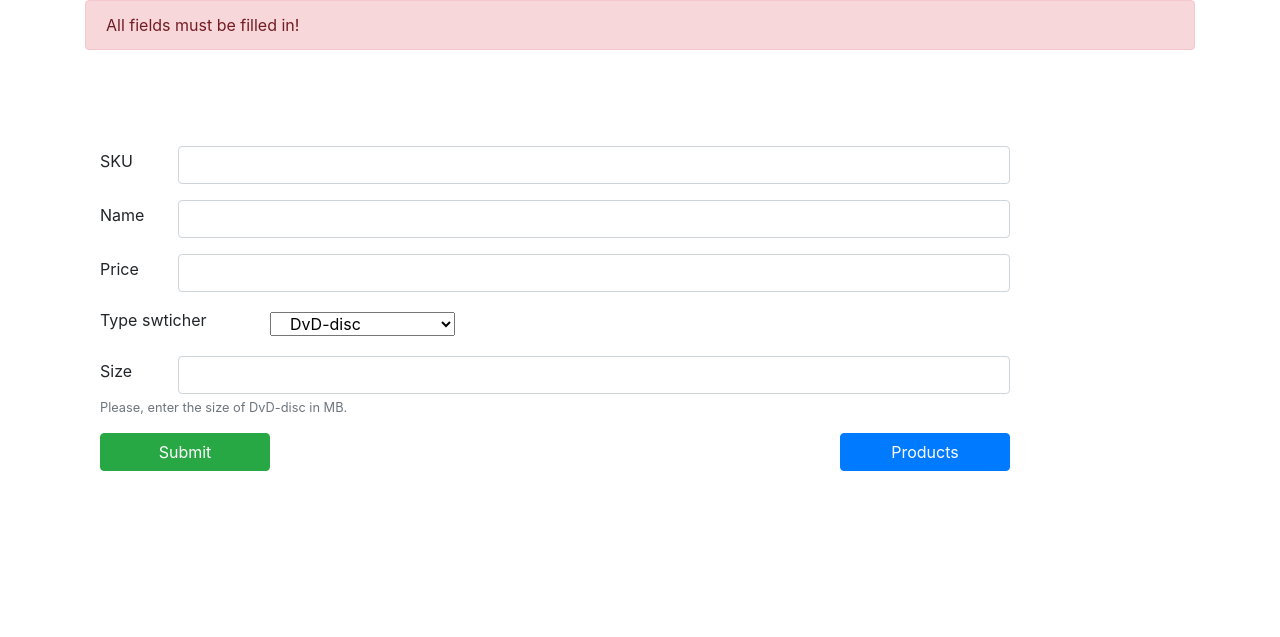
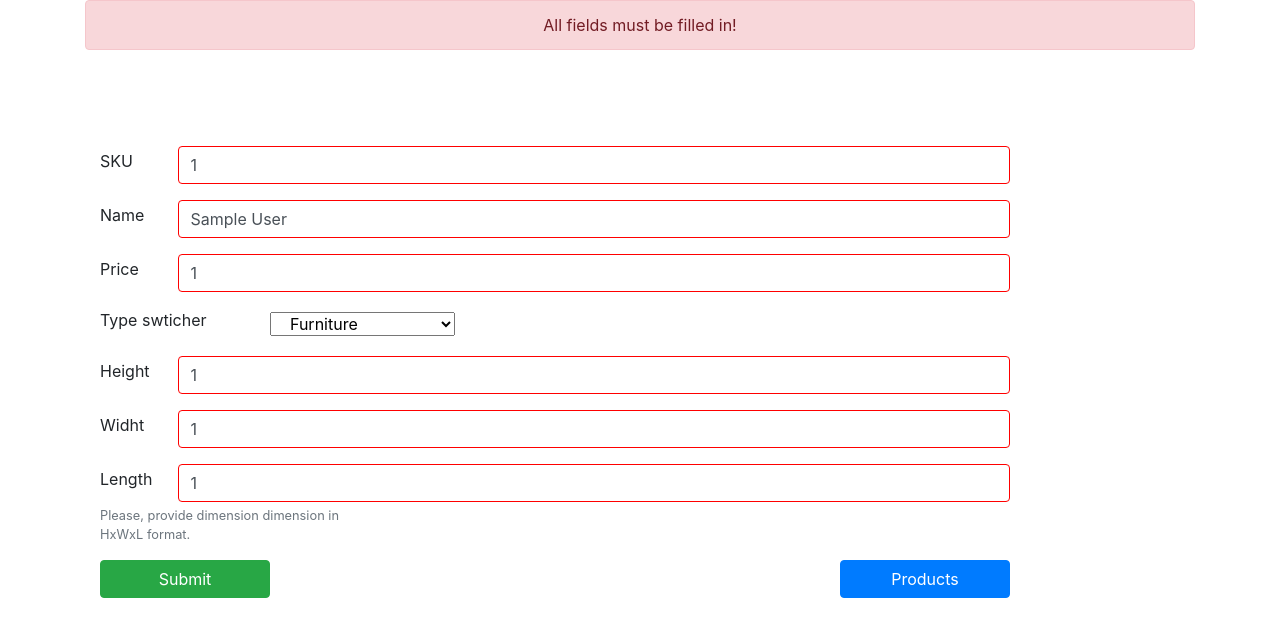
Before and after one commit to georgijsstasjuks/products, a PHP site: page /views/addProducts.php in a window 1280 px wide. Shown: the top 637 px of the page. Run offline with PHP 8.4, Linux system fonts and the light colour scheme; the visitor is signed in with stand-in values (Sample User, id 1).

Commit message:
add form validation

```diff
--- a/logic/Database.php
+++ b/logic/Database.php
@@ -23,21 +23,24 @@ class Database implements DatabaseInterface{
 
     //open connection to db
     public function connect(){
+        //path for *unix OS
         if($_SERVER['REQUEST_URI']=="/" || $_SERVER['REQUEST_URI']=="/index.php"){
             $path = 'config/env';
         }
+        //path for windows
         else{
-        $request = explode("/",$_SERVER['REQUEST_URI']);
+            $request = explode("/",$_SERVER['REQUEST_URI']);
 
-        if($request[2] == "index.php" || $request[2]=="" || $request[1]=="")
-            $path = 'config/env';
-        else
-            $path = '../config/env';
+            if($request[2] == "index.php" || $request[2]=="" || $request[1]=="")
+                $path = 'config/env';
+            else
+                $path = '../config/env';
         }
+        //get all parametrs
         foreach(self::getLines($path) as $value){
             $this->{$value[0]} = $value[1];
         }
-
+        //connect to db
         $connect = mysqli_connect($this->host, $this->user, $this->password, $this->dbName) or die("ERROR " . mysqli_error($link));
         $connect->set_charset("utf-8");
         return $connect;
@@ -45,8 +48,7 @@ class Database implements DatabaseInterface{
 
     public function save($table, $data){
        $keys = implode(", ",array_keys($data));
-       $values = implode(", ",array_values($data));
-       $values = str_replace(', ', "', '", $values);
+       $values = implode("', '",array_values($data));
        $query ="INSERT INTO {$table} ({$keys}) VALUES ('$values')";
        $result = mysqli_query($this->connect(),$query) or die("ERROR " . mysqli_error($this->connect()));
        return $result;
--- a/logic/Product.php
+++ b/logic/Product.php
@@ -40,11 +40,9 @@ class Product implements base_operations{
         $check=self::checkSku($data['SKU']);
         if($check==0){
             $this->database->save("products2",$data);
-            $_SESSION['flash']="success";
             return true;
-        } else {
-            $_SESSION['flash']="fail";
         }
+        $_SESSION["SKU_empty"]=true;
     return false;
     }
 
@@ -84,33 +82,88 @@ class Product implements base_operations{
     }
 
 
+    private function validate_data($data){
+        $errors = 0;
+        if($data['SKU']==""){
+            $_SESSION["SKU_empty"]=true;
+            $errors++;
+        } else {
+            $_SESSION["SKU"]=htmlspecialchars($data['SKU']);
+        }
+
+        if($data['name']==""){
+            $_SESSION["name_empty"]=true;;
+            $errors++;
+        } else {
+            $_SESSION["name"]=htmlspecialchars($data['name']);
+        }
+
+        if($data['price']==""){
+            $_SESSION["price_empty"]=true;;
+            $errors++;
+        } else {
+            $_SESSION["price"]=htmlspecialchars($data['price']);
+        }
+
+        if($errors!=0){
+            $_SESSION['required']=true;
+            return false;
+        }
+        return true;
+    }
+
     private function cleanExtraChar(array $filtred_array, string $option, string $characteristic){
-
         switch ($option){
             case 'Dimension':
+                $_SESSION['option_furniture'] = true;
                 if(count($filtred_array)==3){
                     array_walk($filtred_array,function(&$el){
                     $el=trim(strip_tags($el));
                 });
                 $characteristic .= implode($filtred_array,"x");
+                $_SESSION['height'] = htmlspecialchars($filtred_array[2]);
+                $_SESSION['width'] = htmlspecialchars($filtred_array[3]);
+                $_SESSION['length'] = htmlspecialchars($filtred_array[4]);
                 } else {
-                    $_SESSION['required']="all fields must be filled";
-                    return false;
+                    if(!isset($filtred_array[2])){
+                        $_SESSION['height_empty'] = true;
+                    }else{
+                        $_SESSION['height'] = htmlspecialchars($filtred_array[2]);
+                    }
+                    if(!isset($filtred_array[3])){
+                        $_SESSION['width_empty'] = true;
+                    }else{
+                        $_SESSION['width'] = htmlspecialchars($filtred_array[3]);
+                    }
+                    if(!isset($filtred_array[4])){
+                        $_SESSION['length_empty'] = true;
+                    }
+                    else{
+                        $_SESSION['length'] = htmlspecialchars($filtred_array[4]);
+                    }
+                    $_SESSION['required'] = true;
+                    return false ;
                 }
                 break;
             case 'Size':
+                $_SESSION['option_disc'] = true;
                 if(count($filtred_array)==1){
-                    $characteristic .= trim(strip_tags(implode($filtred_array))) ." MB";;
+                    $characteristic .= trim(strip_tags(implode($filtred_array))) ." MB";
+                    $_SESSION['disc'] =htmlspecialchars($filtred_array[0]);
                 } else {
-                    $_SESSION['required']="all fields must be filled";
+                    $_SESSION['required']=true;
+                    $_SESSION['disc_empty'] = true;
                     return false;
                 }
                 break;
             case 'Weight':
+                $_SESSION['option_book'] = true;
                 if(count($filtred_array)==1){
                     $characteristic .= trim(strip_tags(implode($filtred_array))) ." Kg";
+                    $_SESSION['book'] = htmlspecialchars($filtred_array[1]);
                 } else {
-                    $_SESSION['required']="all fields must be filled";
+                    $_SESSION['required']=true;
+                    $_SESSION['book_empty'] = true;
                     return false;
                }
                break;
@@ -130,11 +183,21 @@ class Product implements base_operations{
 
     //save data
     public function save(array $data){
+        $validate = self::validate_data($data);
+
         $cleanData =self::cleanData($data);
-        if(!$cleanData){
+        if(!$cleanData || !$validate){
             return false;
         }
-       return self::addProduct($cleanData);
+
+        $result = self::addProduct($cleanData);
+        if($result){
+            $_SESSION = [];
+            $_SESSION['flash']="success";
+        }else {
+            $_SESSION['flash']="fail";
+        }
+        return true;
     }
 
     //show all products on main page
--- a/views/addProducts.php
+++ b/views/addProducts.php
@@ -24,6 +24,12 @@ require '../logic/Product.php';
 .show{
   display:flex!important;
 }
+
+.error{
+
+  border-color: red!important;
+
+}
 </style>
 
 </head>
@@ -35,38 +41,39 @@ require '../logic/Product.php';
 if(isset($_SESSION['flash']))
   if($_SESSION['flash']=="success"){
 ?>
-<div class="alert alert-success" role="alert">A new entry has been added!</div>
+<div class="alert alert-success text-center" role="alert">A new entry has been added!</div>
 
 <?php }else{
     ?>
-  <div class="alert alert-danger" role="alert">This SKU is already used!</div>
+  <div class="alert alert-danger text-center" role="alert">This SKU is already used!</div>
   <?php }
-  unset($_SESSION['flash']);
+
   ?>
 
 <?php
 if(isset($_SESSION['required'])){
- unset($_SESSION['required']);
+
 ?>
-<div class="alert alert-danger" role="alert">All fields must be filled in!</div>
+<div class="alert alert-danger text-center" role="alert">All fields must be filled in!</div>
 
 <?php } ?>
-
-
-
+ <?php // var_dump(isset($_SESSION['disc_empty']))?>
 
 <form method="POST" action="" id="addNewProduct" class="container pt-5 mt-5">
   <div class="form-group row align-items-center">
     <label for="exampleInputEmail1" class="col-1">SKU</label>
-    <input type="text" class="form-control col-9" id="exampleInputEmail1" aria-describedby="emailHelp" name="SKU" required>
+    <input type="text" class="form-control col-9 <?php if(isset($_SESSION['SKU_empty'])){?> error  <?php }?>"
+    id="exampleInputEmail1" aria-describedby="emailHelp" name="SKU" <?php if(isset($_SESSION['SKU'])){?> value="<?php echo $_SESSION['SKU'];?>"  <?php } ?> >
   </div>
   <div class="form-group row align-items-center">
     <label for="exampleInputPassword1" class="col-1">Name</label>
-    <input type="text" class="form-control col-9" id="exampleInputEmail1" aria-describedby="emailHelp" name="name" required>
+    <input type="text" class="form-control col-9 <?php if(isset($_SESSION['name_empty'])){?> error  <?php }?>"
+     id="exampleInputEmail1" aria-describedby="emailHelp" name="name" <?php if(isset($_SESSION['name'])){?> value="<?php echo $_SESSION['name'];?>"  <?php } ?> >
   </div>
   <div class="form-group row align-items-center">
     <label for="exampleInputPassword1" class="col-1">Price</label>
-    <input type="number" class="form-control col-9" id="exampleInputEmail1" aria-describedby="emailHelp" name="price" required>
+<input type="number" class="form-control col-9 <?php if(isset($_SESSION['price_empty'])){?> error  <?php }?>"
+ id="exampleInputEmail1" aria-describedby="emailHelp" name="price" <?php if(isset($_SESSION['price'])){?> value="<?php echo $_SESSION['price'];?>"  <?php } ?> >
   </div>
 
 
@@ -74,13 +81,13 @@ if(isset($_SESSION['required'])){
   <label for="exampleInputPassword1" class="col-2">Type swticher</label>
   <select id="selectedCharacteristic" name="selectedCharacteristic" class="col-2" aria-required="true">
 
-    <option value="Size" selected="selected">
+    <option value="Size" <?php if(isset($_SESSION['option_disc'])){ ?> selected="selected" <?php   }?>>
         DvD-disc
     </option>
-    <option value="Weight">
+    <option value="Weight" <?php if(isset($_SESSION['option_book'])){ ?> selected="selected" <?php  }?>>
         Book
     </option>
-    <option value="Dimension">
+<option value="Dimension"  <?php if(isset($_SESSION['option_furniture'])){ ?> selected="selected" <?php }?> >
         Furniture
     </option>
 </select>
@@ -90,27 +97,32 @@ if(isset($_SESSION['required'])){
 
 <div class="form-group hide size row align-items-center">
     <label for="text" class="col-1">Size</label>
-    <input type="text" class="form-control furnitureInput col-9" id="exampleInputEmail1" aria-describedby="emailHelp" name="characteristics[]">
+    <input type="number" class="form-control furnitureInput col-9 <?php if(isset($_SESSION['disc_empty'])){?>error<?php }?>"
+     id="exampleInputEmail1" aria-describedby="emailHelp" name="characteristics[]" <?php if(isset($_SESSION['disc'])){?> value="<?php echo $_SESSION['disc'];?>"  <?php } ?> >
     <small id="emailHelp" class="form-text text-muted col-3">Please, enter the size of DvD-disc in MB.</small>
 </div>
 
 <div class="form-group hide weight row align-items-center">
     <label for="exampleInputPassword1" class="col-1">Weight</label>
-    <input type="text" class="form-control furnitureInput col-9" id="exampleInputEmail1" aria-describedby="emailHelp" name="characteristics[]">
+    <input type="number" class="form-control furnitureInput col-9 <?php if(isset($_SESSION['book_empty'])){?>error<?php }?>"
+     id="exampleInputEmail1" aria-describedby="emailHelp" name="characteristics[]" <?php if(isset($_SESSION['book'])){?> value="<?php echo $_SESSION['book'];?>"  <?php } ?>>
     <small id="emailHelp" class="form-text text-muted col-3">Please, enter the weight of book.</small>
 </div>
 
 <div class="form-group hide dimension row align-items-center">
     <label for="exampleInputPassword1" class="col-1">Height</label>
-    <input type="number" class="form-control furnitureInput col-9" id="exampleInputEmail1" aria-describedby="emailHelp" name="characteristics[]">
+    <input type="number" class="form-control furnitureInput col-9 <?php if(isset($_SESSION['height_empty'])){?>error<?php }?>"
+    id="exampleInputEmail1" aria-describedby="emailHelp" name="characteristics[]" <?php if(isset($_SESSION['height'])){?> value="<?php echo $_SESSION['height'];?>"  <?php }?>>
     </div>
     <div class="form-group hide dimension row align-items-center">
     <label for="exampleInputPassword1" class="col-1">Widht</label>
-    <input type="number" class="form-control furnitureInput col-9" id="exampleInputEmail1" aria-describedby="emailHelp" name="characteristics[]">
+    <input type="number" class="form-control furnitureInput col-9 <?php if(isset($_SESSION['width_empty'])){?>error<?php }?>"
+    id="exampleInputEmail1" aria-describedby="emailHelp" name="characteristics[]" <?php if(isset($_SESSION['width'])){?> value="<?php echo $_SESSION['width'];?>"  <?php }?> >
     </div>
     <div class="form-group hide dimension row align-items-center">
     <label for="exampleInputPassword1" class="col-1">Length</label>
-    <input type="number" class="form-control furnitureInput col-9" id="exampleInputEmail1" aria-describedby="emailHelp" name="characteristics[]">
+    <input type="number" class="form-control furnitureInput col-9 <?php if(isset($_SESSION['length_empty'])){?>error<?php }?>"
+     id="exampleInputEmail1" aria-describedby="emailHelp" name="characteristics[]"<?php if(isset($_SESSION['length'])){?> value="<?php echo $_SESSION['length'];?>"  <?php }?> >
     <small id="emailHelp" class="form-text text-muted col-3">Please, provide dimension dimension in HxWxL format.</small>
     </div>
 </div>
@@ -127,12 +139,16 @@ if(isset($_SESSION['required'])){
 
 </div>
 
+
+<?php $_SESSION=[];?>
+
 <script>
 
 window.addEventListener('DOMContentLoaded', function() {
   var select = document.getElementById('selectedCharacteristic'),
   hide = document.getElementsByClassName('hide');
   inputs = document.getElementsByClassName('furnitureInput');
+
     function change()
     {
       //for each element which have 'hide' class
@@ -141,12 +157,16 @@ window.addEventListener('DOMContentLoaded', function() {
             var action = el.classList.contains(select.value.toLowerCase()) ? "add" : "remove"
             el.classList[action]('show');
       });
-      //clear all chracteristic inputs when we change a type of product
+    }
+
+    //clear all chracteristic inputs
+    function clear(){
       [].forEach.call(inputs, function(el){
             el.value="";
       });
     }
   select.addEventListener('change', change);
+  select.addEventListener('change', clear);
   change()
   });
   </script>
@@ -154,6 +174,7 @@ window.addEventListener('DOMContentLoaded', function() {
 <script>
 window.addEventListener('DOMContentLoaded', function() {
   var form = document.getElementById('addNewProduct');
+  let inputs = document.getElementsByClassName('furnitureInput');
   //wen form was submmited
   form.addEventListener('submit', async (e)=>{
     //cancel the default action(reload after submit)
```
